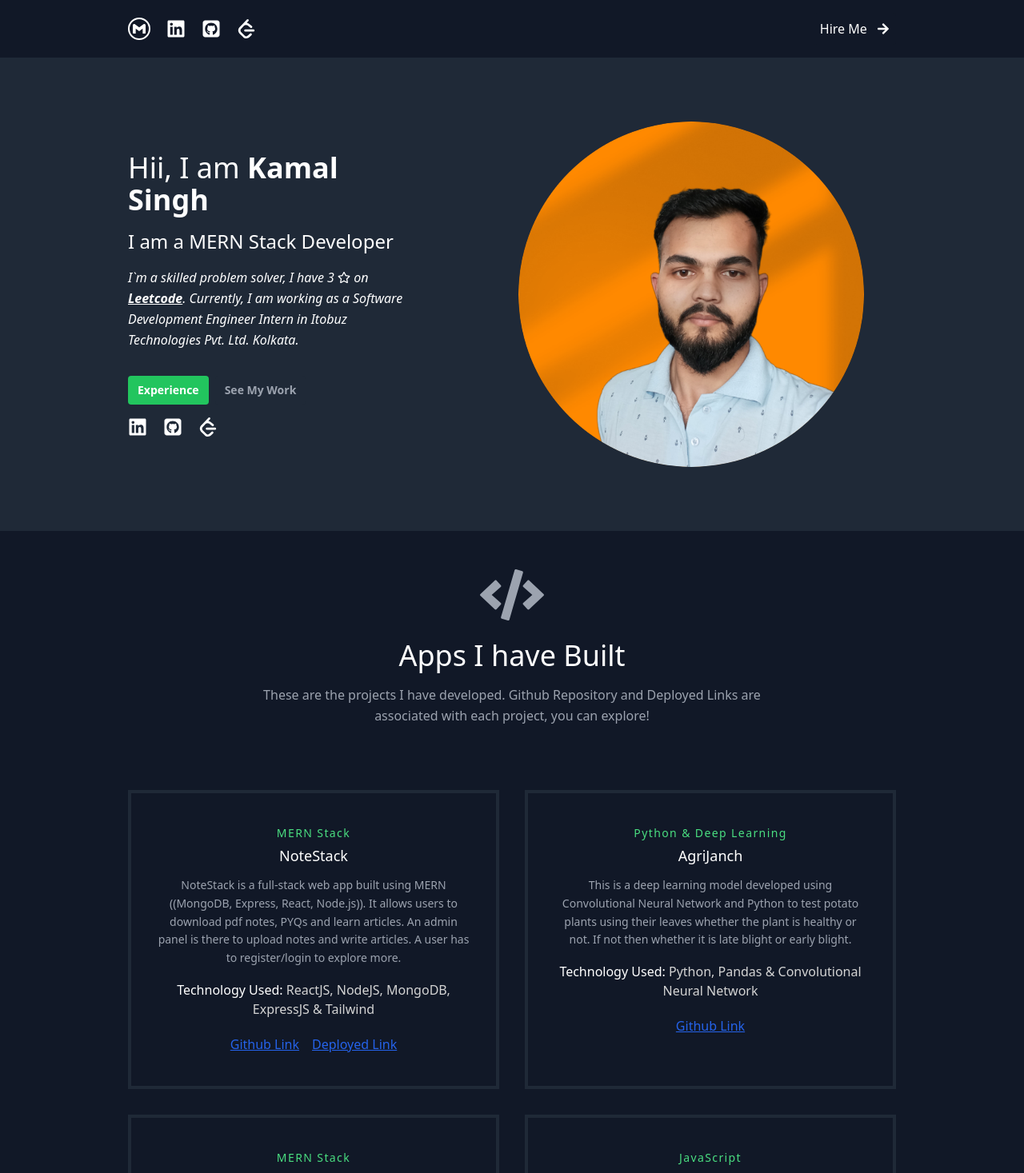
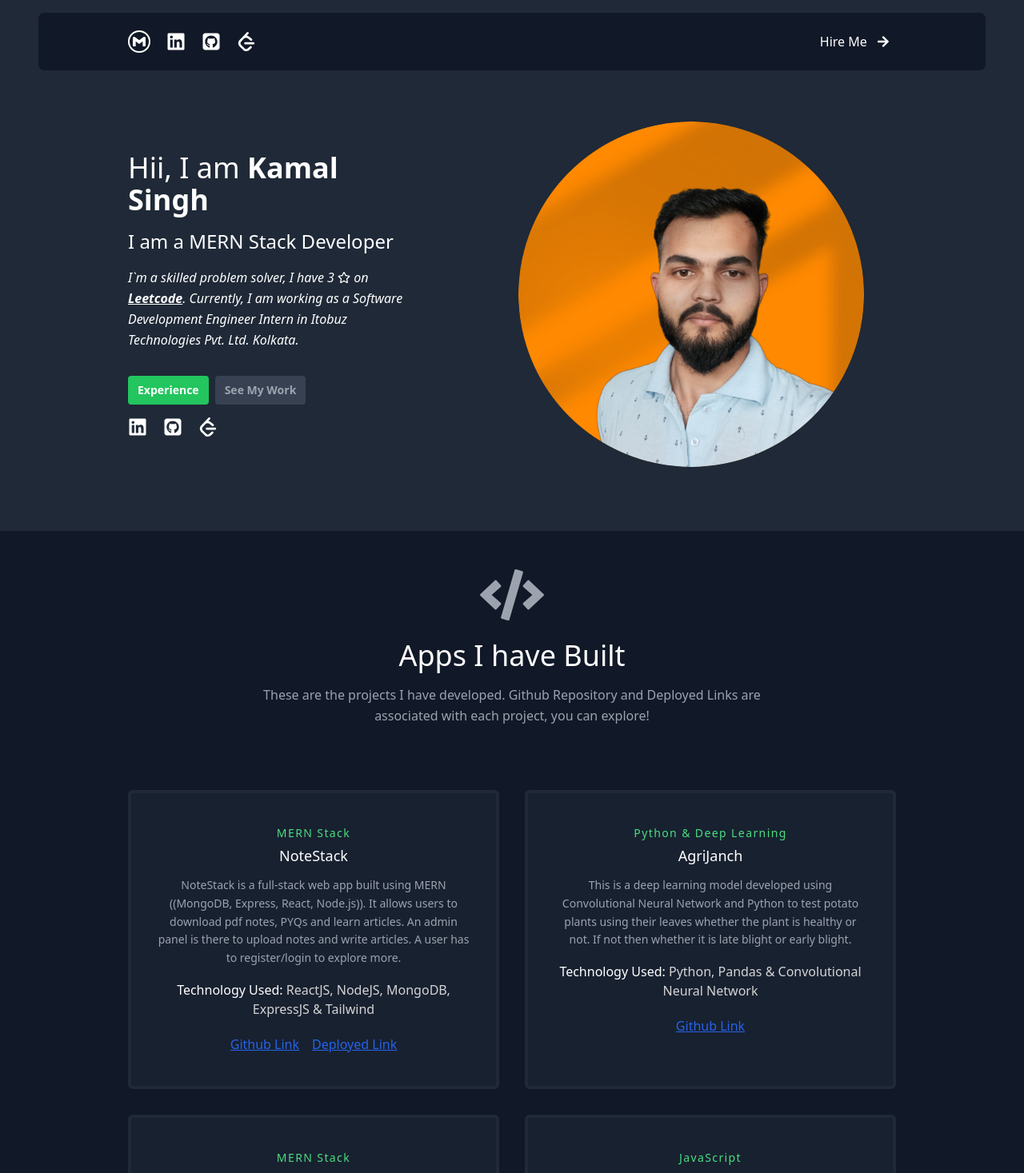
Before and after one commit to kamal-singh819/my-portfolio, a React (Vite) app: page / in a window 1280 px wide. Shown: the top 1467 px of the page at 80% size. Built offline with nearby package versions, Linux system fonts and the light colour scheme.

Commit message:
navbar fixed

```diff
--- a/src/components/About.jsx
+++ b/src/components/About.jsx
@@ -23,7 +23,7 @@
             </a>
             <a
               href="#projects"
-              className="text-sm lg:text-md text-gray-400 font-bold bg-gray-800 border-0 py-2 px-3 focus:outline-none hover:bg-gray-700 hover:text-white rounded">
+              className="text-sm lg:text-md text-gray-400 font-bold bg-gray-700 border-0 py-2 px-3 focus:outline-none hover:bg-gray-600 hover:text-white rounded">
               See My Work
             </a>
           </div>
--- a/src/components/Navbar.jsx
+++ b/src/components/Navbar.jsx
@@ -5,8 +5,8 @@
 
 const Navbar = () => {
   return (
-    <header className="bg-gray-900 md:sticky top-0 left-0 right-0 z-10">
-      <div className="flex items-center justify-between px-3 sm:px-10 xl:px-[10rem] py-4">
+    <header className="bg-gray-900 sticky top-4 z-10 mx-2 sm:mx-12 rounded-lg">
+      <div className="flex items-center justify-between px-3 sm:px-10 xl:px-[7rem] py-4">
         <nav className="flex items-center justify-center gap-5">
           <a href="mailto:singh540kamal@gmail.com" target="_blank" className="border-2 border-white rounded-full p-1"> <SiGmail className="text-white" /> </a>
           <SocialMedia />
--- a/src/components/Projects.jsx
+++ b/src/components/Projects.jsx
@@ -16,7 +16,7 @@
         </div>
         <div className="grid grid-cols-1 md:grid-cols-2 gap-4 lg:gap-8">
           {projects.map((project) => (
-            <div key={project.title} className="col-span-1 px-8 py-10 z-0 w-full border-4 border-gray-800 bg-gray-900 opacity-100" data-aos="fade-up">
+            <div key={project.title} className="col-span-1 px-8 py-10 z-0 w-full border-4 border-gray-800 bg-gray-800/60 rounded-md opacity-100" data-aos="fade-up">
               <h2 className="tracking-widest text-sm title-font font-medium text-green-400 mb-1">
                 {project.subtitle}
               </h2>
--- a/src/data.js
+++ b/src/data.js
@@ -22,6 +22,7 @@
         description:
             "TodoApp is a full-stack web application built using the MERN stack (MongoDB, Express, React, Node.js). It allows users to register, login, and manage their tasks efficiently. User can add, delete & update any task",
         link: "https://github.com/kamal-singh819/notes-app",
+        deployedLink: "https://kamal-notesapp.vercel.app/",
         technologyUsed: "ReactJS, NodeJS, MongoDB, ExpressJS & SCSS"
     },
     {
--- a/src/index.css
+++ b/src/index.css
@@ -4,5 +4,9 @@
     scroll-behavior: smooth;
 }
 
+body {
+    background-color: rgb(31, 41, 55);
+}
+
 @tailwind components;
 @tailwind utilities;
```
